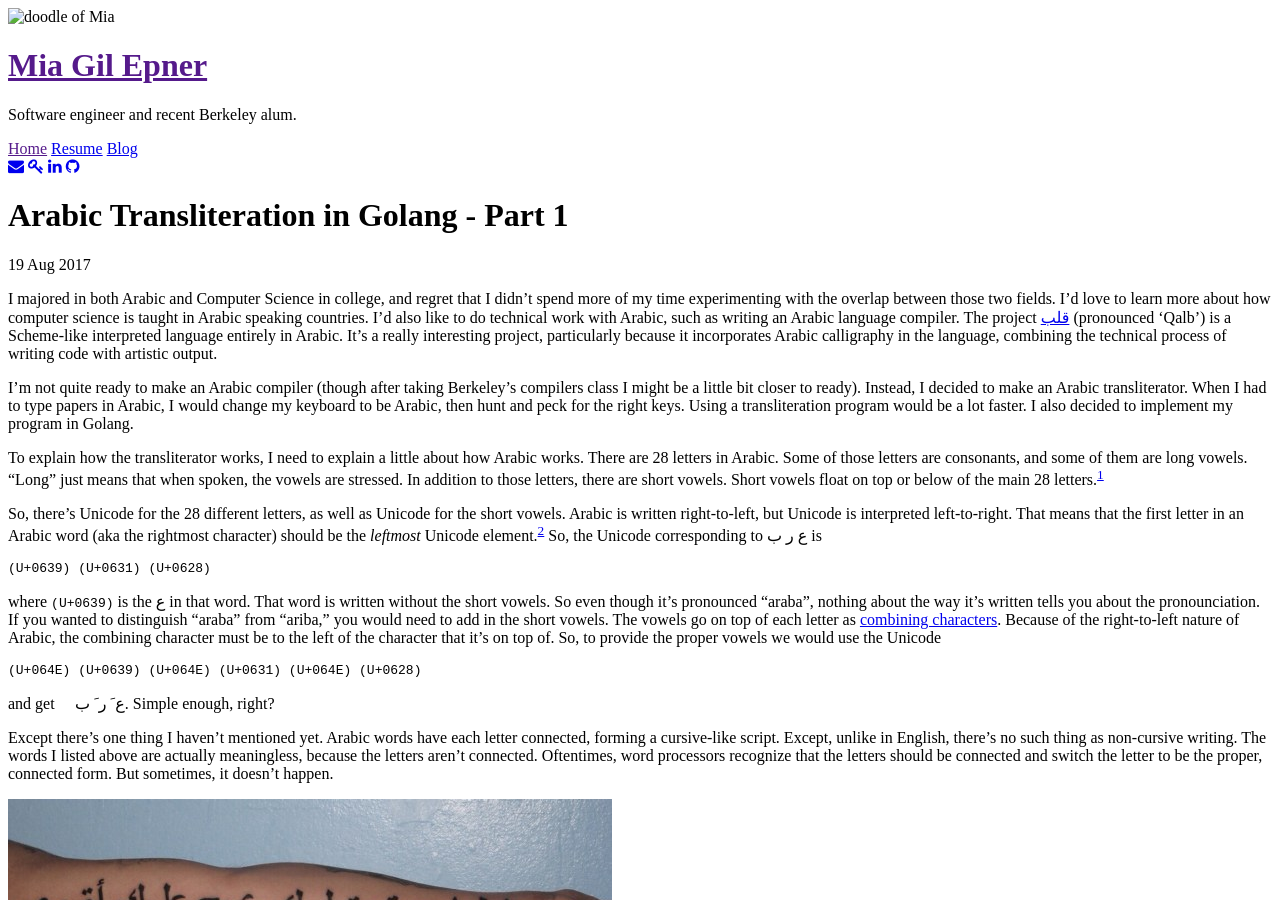
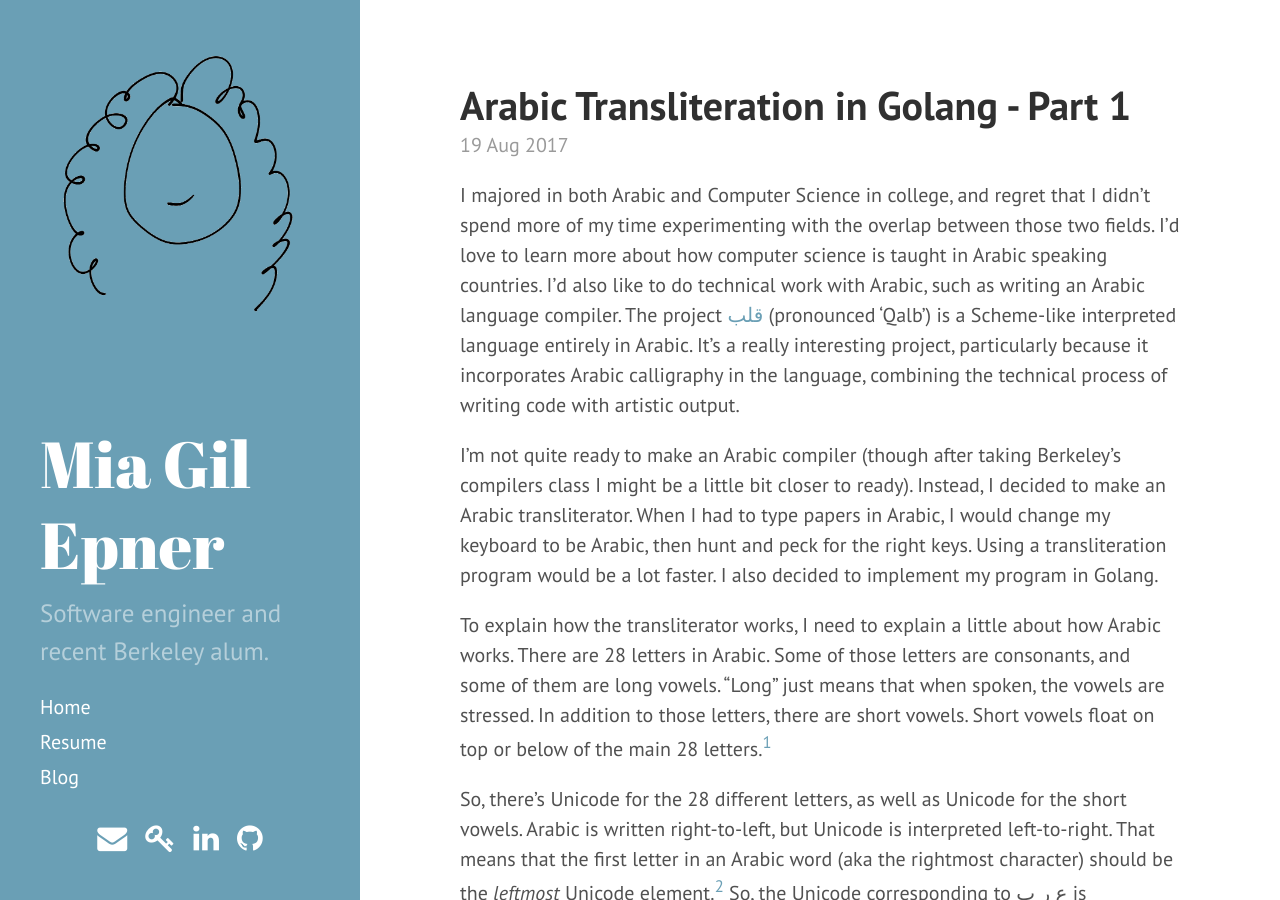
Before and after one commit to miagilepner/miagilepner.github.io, a Jekyll site: the page built from _posts/2017-08-19-Arabic-Golang-1.md, in a window 1280 px wide and 900 px high. Built offline with Jekyll 4.4.1, drawn with Linux system fonts in a browser that asks for light colours; nearby versions of some CDN libraries.

Commit message:
remove baseurl and hopefully update links to work with url

```diff
--- a/_config.yml
+++ b/_config.yml
@@ -9,7 +9,7 @@ permalink:        pretty
 title:            Mia Gil Epner
 tagline:          ''
 description:      'Software engineer and recent Berkeley alum.'
-url:              http://miagilepner.com/
+url:              https://miagilepner.com
 author:
   name:           'Mia Gil Epner'
 
--- a/_includes/head.html
+++ b/_includes/head.html
@@ -15,14 +15,14 @@
   </title>
 
   <!-- CSS -->
-  <link rel="stylesheet" href="{{ site.baseurl }}public/css/poole.css">
-  <link rel="stylesheet" href="{{ site.baseurl }}public/css/syntax.css">
-  <link rel="stylesheet" href="{{ site.baseurl }}public/css/hyde.css">
+  <link rel="stylesheet" href="{{ site.url }}/public/css/poole.css">
+  <link rel="stylesheet" href="{{ site.url }}/public/css/syntax.css">
+  <link rel="stylesheet" href="{{ site.url }}/public/css/hyde.css">
   <link rel="stylesheet" href="http://fonts.googleapis.com/css?family=PT+Sans:400,400italic,700|Abril+Fatface">
 
   <!-- Icons -->
-  <link rel="apple-touch-icon-precomposed" sizes="144x144" href="{{ site.baseurl }}public/apple-touch-icon-144-precomposed.png">
-                                 <link rel="shortcut icon" href="{{ site.baseurl }}public/favicon.ico">
+  <link rel="apple-touch-icon-precomposed" sizes="144x144" href="{{ site.url }}/public/apple-touch-icon-144-precomposed.png">
+                                 <link rel="shortcut icon" href="{{ site.url }}/public/favicon.ico">
 
   <!-- RSS -->
   <link rel="alternate" type="application/rss+xml" title="RSS" href="/atom.xml">
--- a/_includes/sidebar.html
+++ b/_includes/sidebar.html
@@ -1,9 +1,9 @@
 <div class="sidebar">
-  <img src="{{ site.baseurl }}public/doodle.png" alt="doodle of Mia">
+  <img src="{{ site.baseurl }}/public/doodle.png" alt="doodle of Mia">
   <div class="container sidebar-sticky">
     <div class="sidebar-about">
       <h1>
-        <a href="{{ site.baseurl }}">
+        <a href="{{ site.url }}">
           {{ site.title }}
         </a>
       </h1>
@@ -11,8 +11,8 @@
     </div>
 
     <nav class="sidebar-nav">
-      <a class="sidebar-nav-item{% if page.url == site.baseurl %} active{% endif %}" href="{{ site.baseurl }}">Home</a>
-      <a class="sidebar-nav-item" href="{{ site.baseurl }}public/MGE Resume.pdf" target="_blank">Resume</a>
+      <a class="sidebar-nav-item{% if page.title == 'Home' %} active{% endif %}" href="{{ site.url }}/">Home</a>
+      <a class="sidebar-nav-item" href="{{ site.url }}/public/MGE Resume.pdf" target="_blank">Resume</a>
 
       {% comment %}
         The code below dynamically generates a sidebar nav of pages with
--- a/_posts/2017-08-19-Arabic-Golang-1.md
+++ b/_posts/2017-08-19-Arabic-Golang-1.md
@@ -21,7 +21,7 @@ and get َ ع َ ر َ ب. Simple enough, right?
 
 Except there's one thing I haven't mentioned yet. Arabic words have each letter connected, forming a cursive-like script. Except, unlike in English, there's no such thing as non-cursive writing. The words I listed above are actually meaningless, because the letters aren't connected. Oftentimes, word processors recognize that the letters should be connected and switch the letter to be the proper, connected form. But sometimes, it doesn't happen.
 
-![id]({{ site.baseurl }}/public/arabic-tattoo.jpg)
+![id]({{ site.url }}/public/arabic-tattoo.jpg)
 *A very unfortunate tattoo <sup>[3](#tattoo)</sup>*
 
 Each letter in Arabic has 5 forms. We've been using the general Unicode so far. But to insure that the text renders correctly, we should be using the extended forms. Letters can be in the front of a word, in the middle of the word, or at the end of a word, and there are 3 forms per letter corresponding to those locations. There is also an isolated form, which is equivalent to the standalone general form.
```
